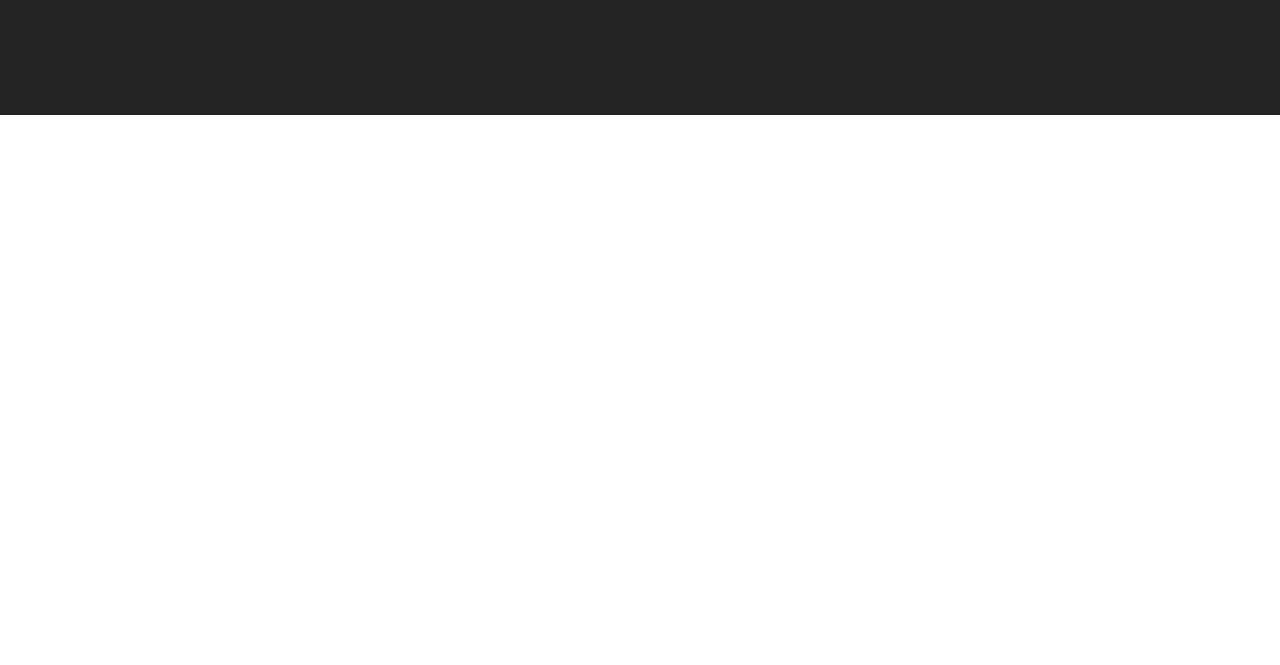
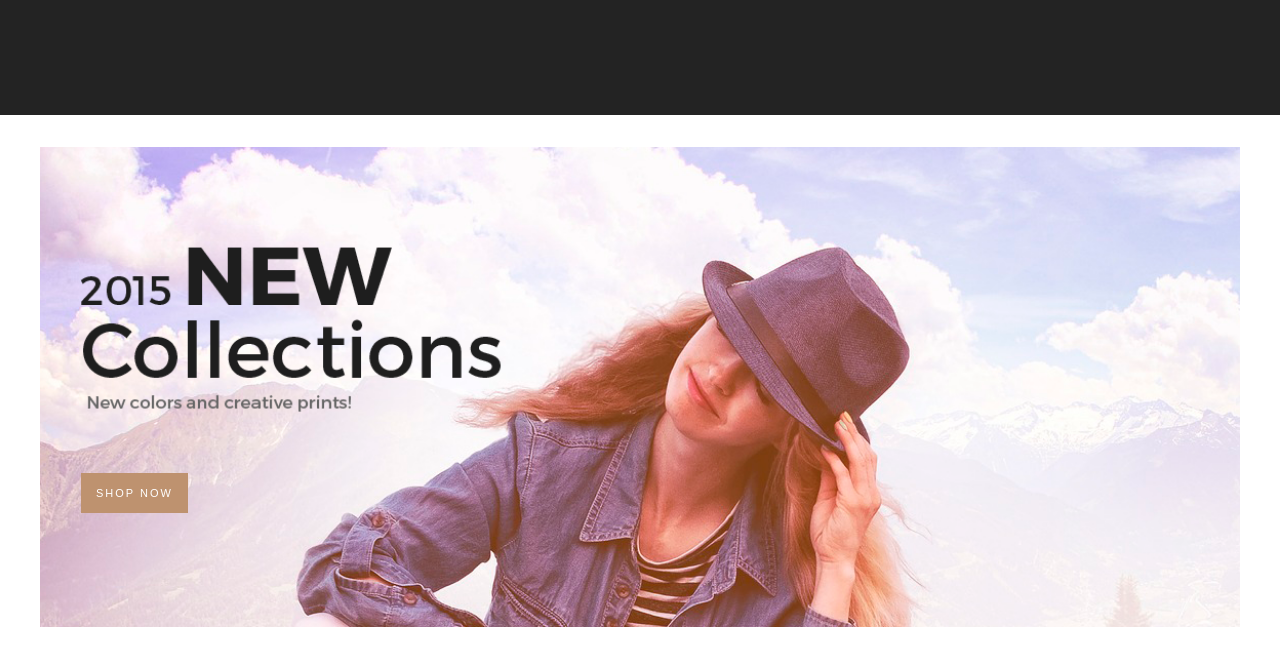
Before and after one commit to zaveruha/it-academy-project, a plain HTML site: page folder/index.html in a window 1280 px wide. Shown: the part 135-800 px from the top of the page. Drawn offline with Linux system fonts and the light colour scheme; a web font is replaced by a local one.

Commit message:
Add banner

```diff
--- /dev/null
+++ b/folder/css/main-page-banner.css
@@ -0,0 +1,26 @@
+.main-page-banner {
+    background-position: 0 0;
+    background-repeat: no-repeat;
+    background-size: 100%;
+    padding-top: 40%;
+    position: relative;
+}
+
+.banner-btn {
+    position: absolute;
+    top: 68%;
+    left: 3.418%;
+    background: #be926f;
+    padding: 7px 15px;
+
+}
+
+.banner-btn a {
+    color: white;
+    text-transform: uppercase;
+    font-size: 11px;
+    line-height: 26px;
+    letter-spacing: 2px;
+    text-decoration: none;
+
+}
--- a/folder/css/style.css
+++ b/folder/css/style.css
@@ -1,4 +1,5 @@
 @import url(header.css);
+@import url(main-page-banner.css);
 
 @import url(http://allfont.ru/allfont.css?fonts=montserrat-light);
 @import url(https://fonts.googleapis.com/css?family=Montserrat);
--- a/folder/index.html
+++ b/folder/index.html
@@ -34,9 +34,14 @@
 
     <main>
         <div class="container">
+            <div class="main-page-banner" style="background-image: url(images/banner-page.png);">
+                <div class="banner-btn">
+                    <a href="#" class="montserrat-bold">Shop now</a>
+                </div>
+            </div>
+        </div>
 
-        </div>
-    </main>
+ </main>
 
 
 </body>
```
Also changed, not shown: folder/images/banner-page.png (added).
